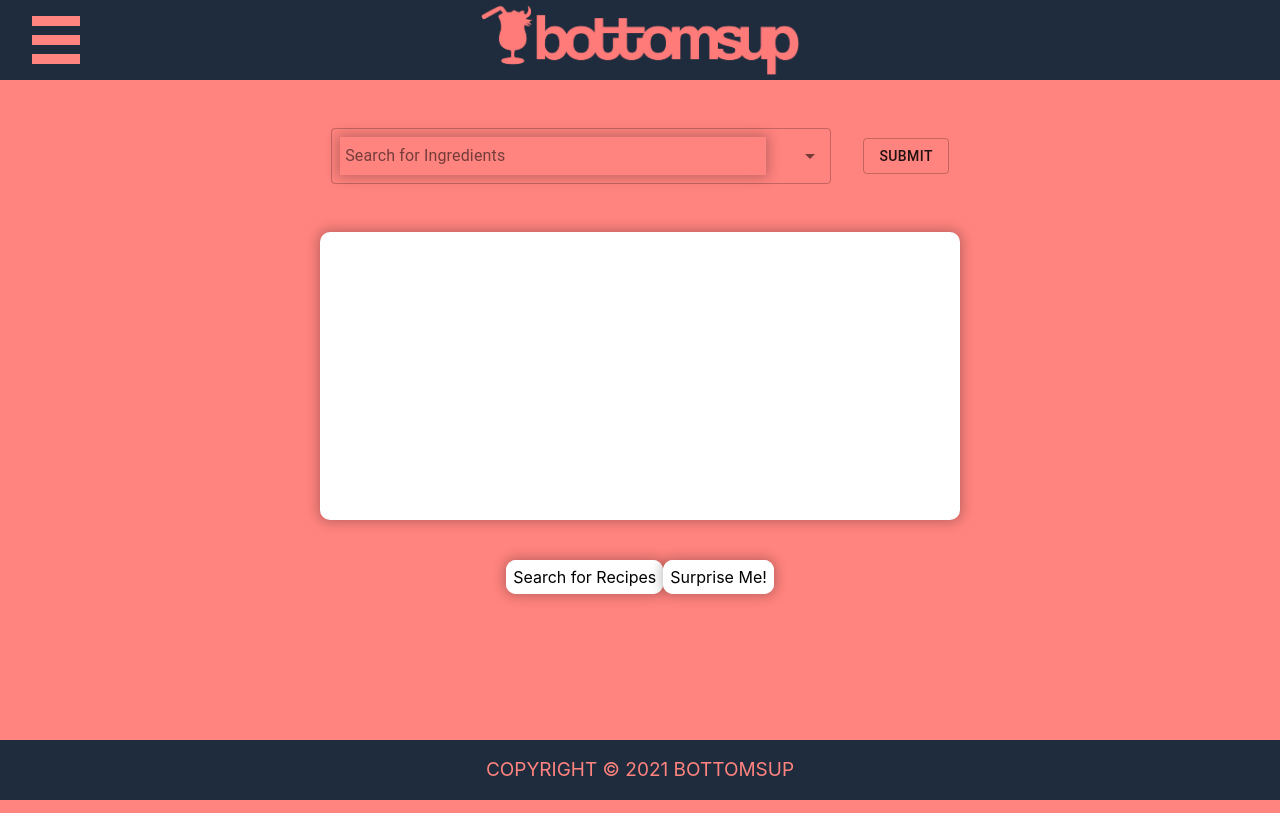
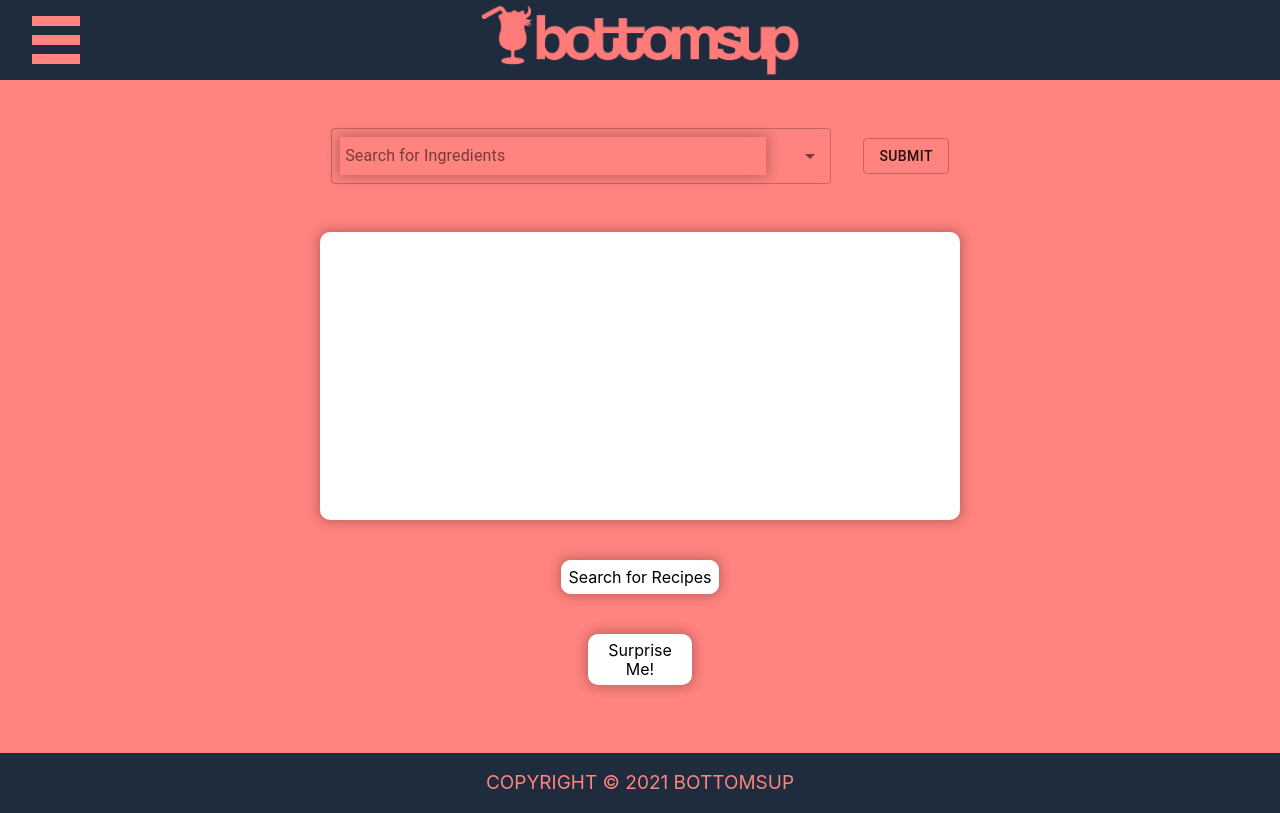
Before and after one commit to software-assignments-spring2021/project-setup-team-povedniki-attitude, a React (Create React App) app in the folder front-end/: page / in a window 1280 px wide. Built offline with nearby package versions, Linux system fonts and the light colour scheme; no server answers.

Commit message:
fixed formatting bug

```diff
--- a/front-end/src/Components/CocktailSearch/cocktail_search_page.css
+++ b/front-end/src/Components/CocktailSearch/cocktail_search_page.css
@@ -66,11 +66,9 @@ ul {
  }
 
 #SearchContainer{
-
+    display: inline-block;
     margin: auto;
     min-height: 500px;
-
-
 }
 #SearchContainer a{
     text-decoration: none;
--- a/front-end/src/Components/Home/home.css
+++ b/front-end/src/Components/Home/home.css
@@ -91,7 +91,19 @@ main {
   box-shadow: 0px 0px 12px 2px rgba(0,0,0,0.25);
   width: 20%;
   margin: 1rem auto;
+}
 
+#surpriseMe {
+  display: block;
+  border: 2px solid white;
+  border-radius: 10px;
+  padding: 5px;
+  background-color: white;
+  text-decoration: none;
+  color: black;
+  box-shadow: 0px 0px 12px 2px rgba(0,0,0,0.25);
+  width: 7%;
+  margin: 3rem auto;
 }
 
 input {
--- a/front-end/src/Components/Home/home.js
+++ b/front-end/src/Components/Home/home.js
@@ -147,8 +147,8 @@ function Home(){
           </form>
           <div id="ingContainer">
           </div>
-          <a href='/cocktails' id='recipeSearch'>Search for Recipes</a>
-          <a href='/randomdrink' id='randomSearch'>Surprise Me!</a>
+          <a href='/cocktails' id='recipeSearch'>Search for Recipes</a><br></br>
+          <a href='/randomdrink' id='surpriseMe'>Surprise Me!</a>
         </main>
         <footer>
           <p>Copyright © 2021 BottomsUp</p>
```
Also changed, not shown: 2 other files (tests, documents, lock files or other folders).
